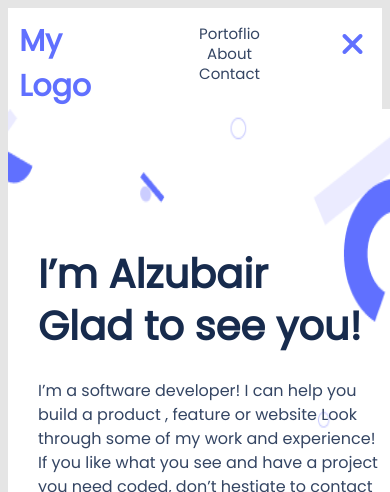
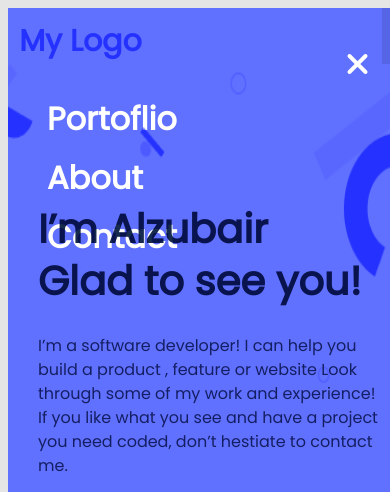
Before and after one commit to Alzubair98/Portfoilo, a website: page index.html in a window 390 px wide. Both pictures are taken after a click on the element 349 px from the left and 44 px from the top of the page. Shown: the top 492 px of the page. Drawn offline with Linux system fonts and the light colour scheme.

Commit message:
fix the menu

```diff
--- a/index.html
+++ b/index.html
@@ -22,14 +22,17 @@
     <div class="header">
       <header class="container">
         <a class="navbar" href="">My Logo</a>
+        <div class="orders-cont">
+          <button class="x-button"><i class="fa-solid fa-xmark"></i></button>
+          <ul class="orders">
+            <li class="linkers"><a class="nav-link" href="#"> Portoflio</a></li>
+            <li class="linkers"><a class="nav-link" href="#">About</a></li>
+            <li class="linkers"><a class="nav-link" href="#">Contact</a></li>
+          </ul>
 
-        <ul class="orders">
-          <li class="linkers"><a class="nav-link" href="#"> Portoflio</a></li>
-          <li class="linkers"><a class="nav-link" href="#">About</a></li>
-          <li class="linkers"><a class="nav-link" href="#">Contact</a></li>
-        </ul>
-        <nav class="button button1"><i class="fa-solid fa-bars"></i></nav>
-        <nav class="button x-button"><i class="fa-solid fa-xmark"></i></nav>
+        </div>
+        <nav class="button button1"><i class="hamberger-button-1 fa-solid fa-bars"></i></nav>
+
       </header>
     </div>
 
--- a/index.js
+++ b/index.js
@@ -1,24 +1,21 @@
 const hamburger = document.querySelector('.button1');
-const navMenu = document.querySelector('.orders');
+const navMenu = document.querySelector('.orders-cont');
 const cross = document.querySelector('.x-button');
 const link = document.querySelectorAll('.nav-link');
 let i = 0;
 hamburger.addEventListener('click', () => {
   hamburger.classList.toggle('active');
-  cross.classList.toggle('active');
   navMenu.classList.toggle('active');
 });
 
 cross.addEventListener('click', () => {
   hamburger.classList.toggle('active');
-  cross.classList.toggle('active');
   navMenu.classList.toggle('active');
 });
 
 for (i = 0; i < link.length; i += 1) {
   link[i].addEventListener('click', () => {
     hamburger.classList.toggle('active');
-    cross.classList.toggle('active');
     navMenu.classList.toggle('active');
   });
 }
--- a/style.css
+++ b/style.css
@@ -26,37 +26,55 @@ body {
   margin: 3% 0% 0% 3%;
 }
 
+.orders-cont{
+  height: 100%;
+  width: 100%;
+  background-color: #6070FF;
+  position: fixed;
+  /* to make the element behinde it visible */
+  mix-blend-mode: multiply;
+  display: none;
+}
+
 .orders {
   flex-direction: column;
   width: 50%;
-  text-align: center;
+  text-align: left;
   transition: 0.3s;
-  display: none;
+  display: flex;
+  margin-left: 10%;
+  gap: 15px;
 }
-.orders.active {
+
+.orders-cont.active {
   display: flex;
+  flex-direction: column;
 }
 
 .button1.active{
   display: none;
 }
 
-.x-button {
-  display: none;
+.fa-xmark{
+  color: #fff;
+  font-size: 2rem;
 }
 
-.x-button.active {
+.x-button {
   display: flex;
+  margin-left: 85%;
+  margin-top: 10%;
+  border: none;
+  background-color: #6070FF;
 }
 
 .nav-link {
   text-decoration: none;
-  color: #344563;
-  font-weight: 500;
-  font-size: 15px;
-  line-height: 20px;
+  color: #fff;
+  font-weight: 600;
+  font-size: 32px;
+  line-height: 44px;
 }
-
 
 .button {
   margin: 5%;
@@ -70,7 +88,7 @@ body {
   margin: 0%;
 }
 
-.fa-solid {
+.hamberger-button-1 {
   color: #6070ff;
   font-size: 2rem;
   margin: 5%;
```
